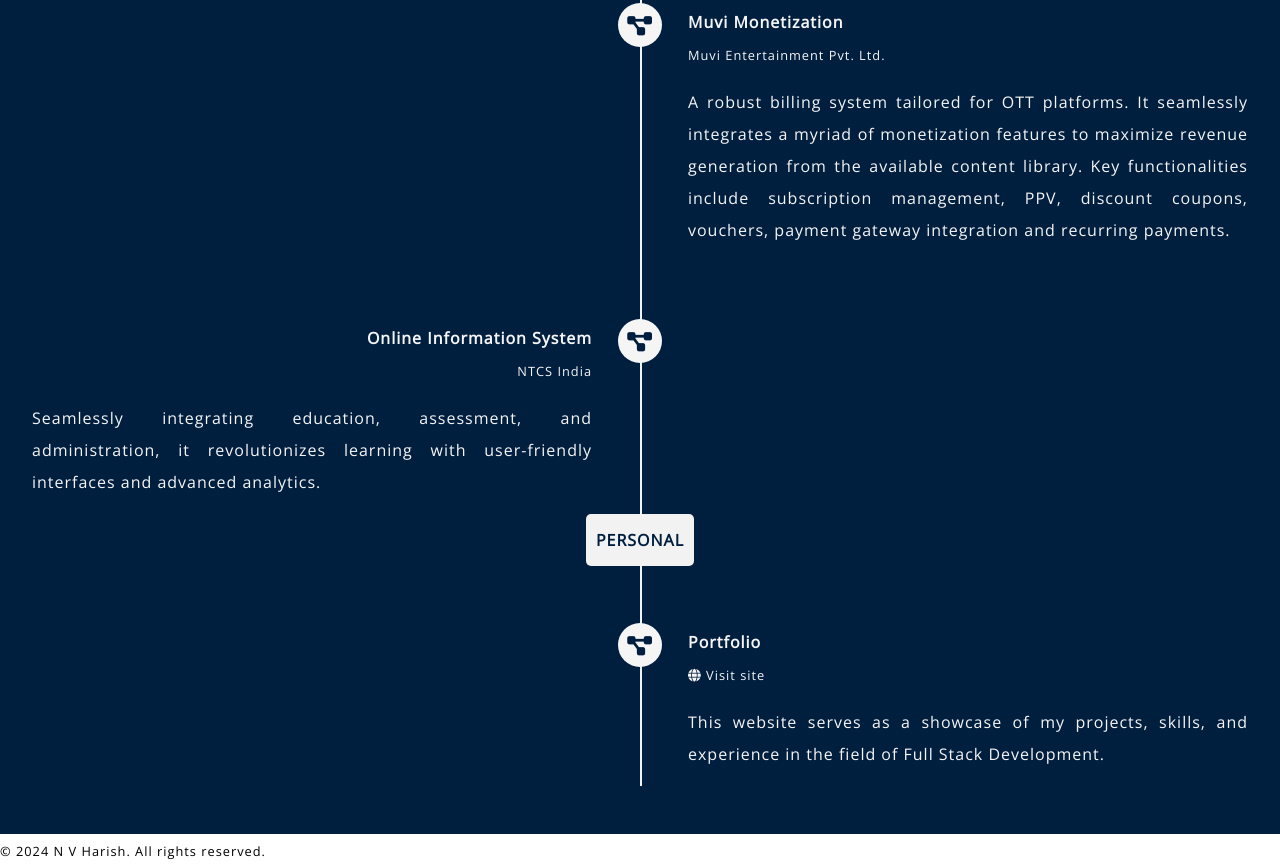
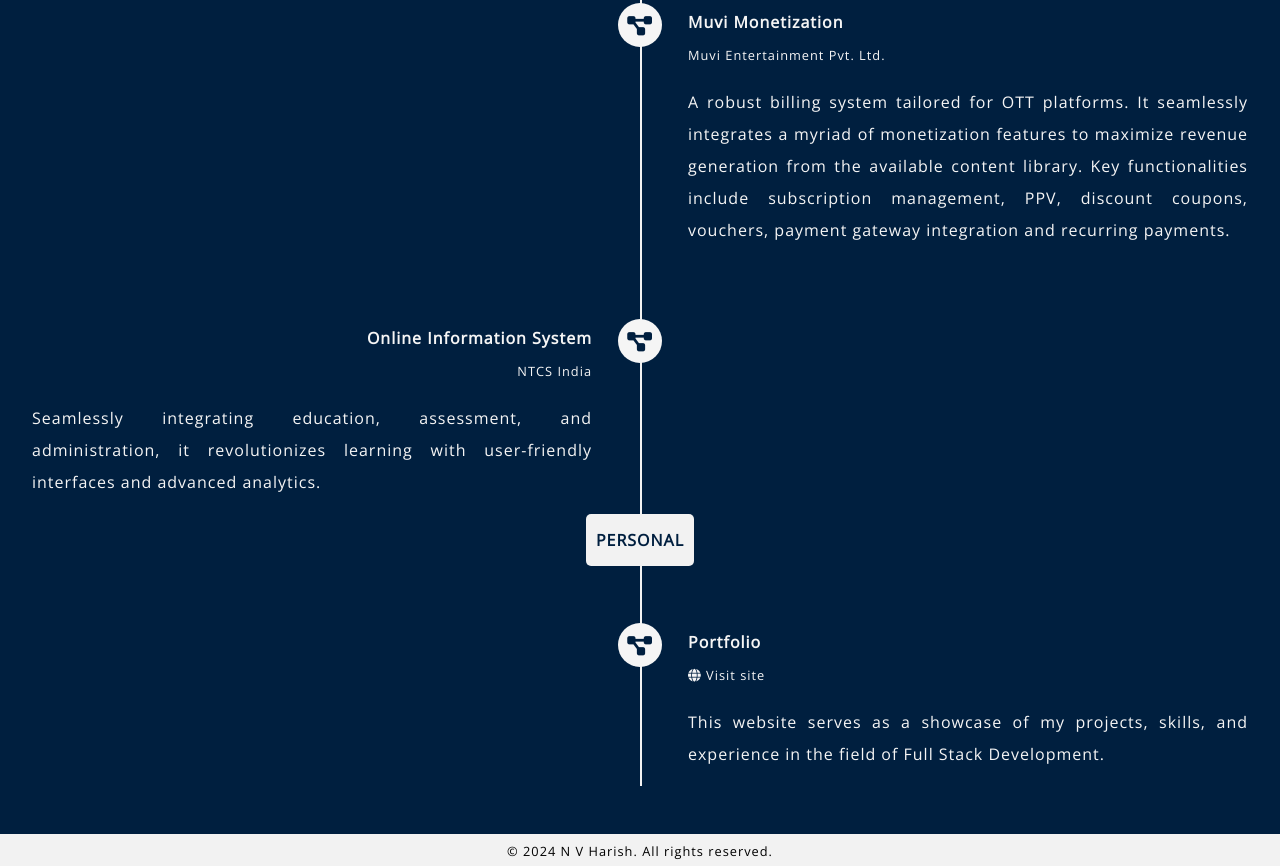
Before and after one commit to nvharish/nvharish.github.io, a plain HTML site: page index.html in a window 1280 px wide. Shown: the part 6194-7060 px from the top of the page. Drawn offline with nearby package versions, Linux system fonts and the light colour scheme.

Commit message:
footer styles added

```diff
--- a/styles/style.css
+++ b/styles/style.css
@@ -386,3 +386,8 @@ div:not(.badge).project-item-right {
 #projects a:hover {
   color: var(--color-medium-red);
 }
+
+footer {
+  background-color: var(--color-light-grey);
+  text-align: center;
+}
```
